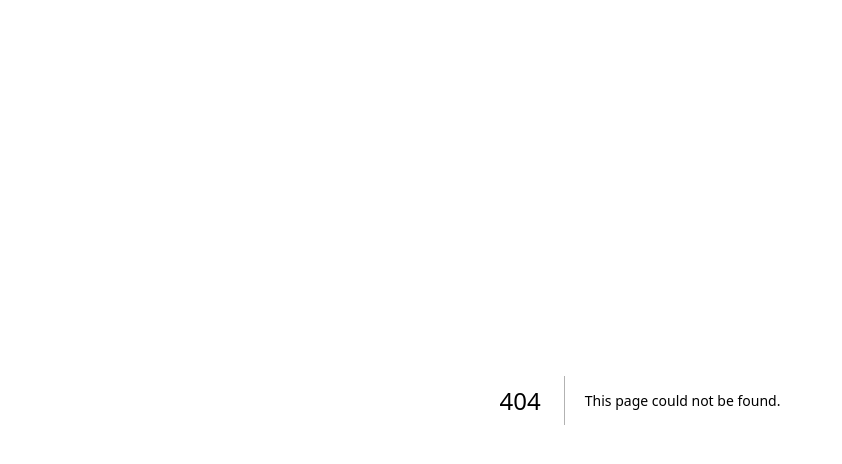
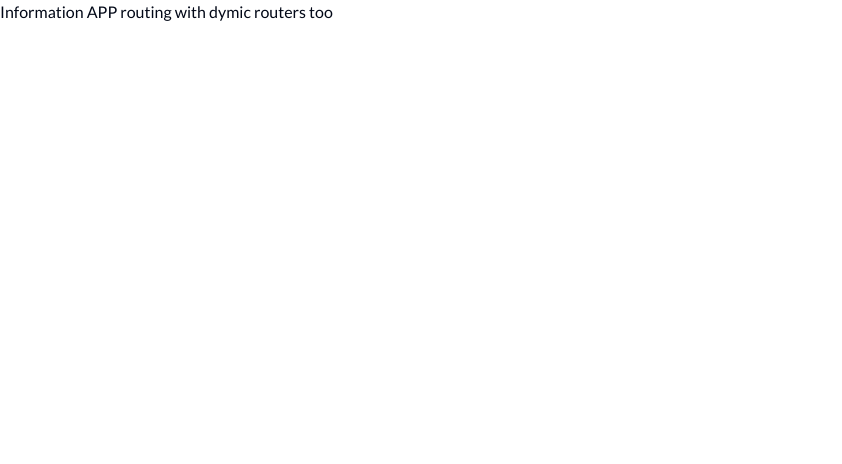
Before and after one commit to asad0206/GBJBuzzRedesign, a Next.js app: page /info in a window 1280 px wide. Before the commit this address had no page. Shown: the top 464 px of the page, without its empty margins (0-842 px from the left). Built offline with nearby package versions, Linux system fonts and the light colour scheme.

Commit message:
app routing

```diff
--- /dev/null
+++ b/app/info/page.tsx
@@ -0,0 +1,7 @@
+import React from "react";
+
+function page() {
+  return <div>Information APP routing with dymic routers too</div>;
+}
+
+export default page;
```
